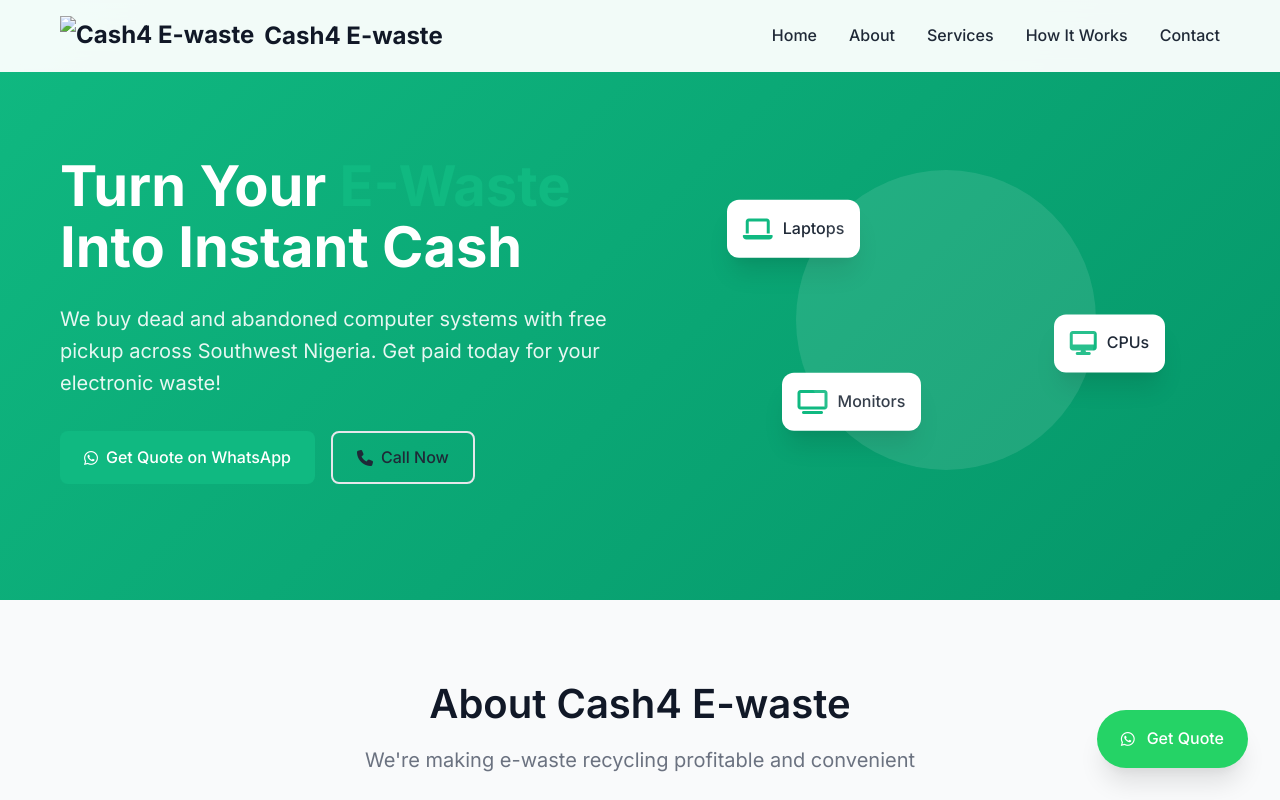
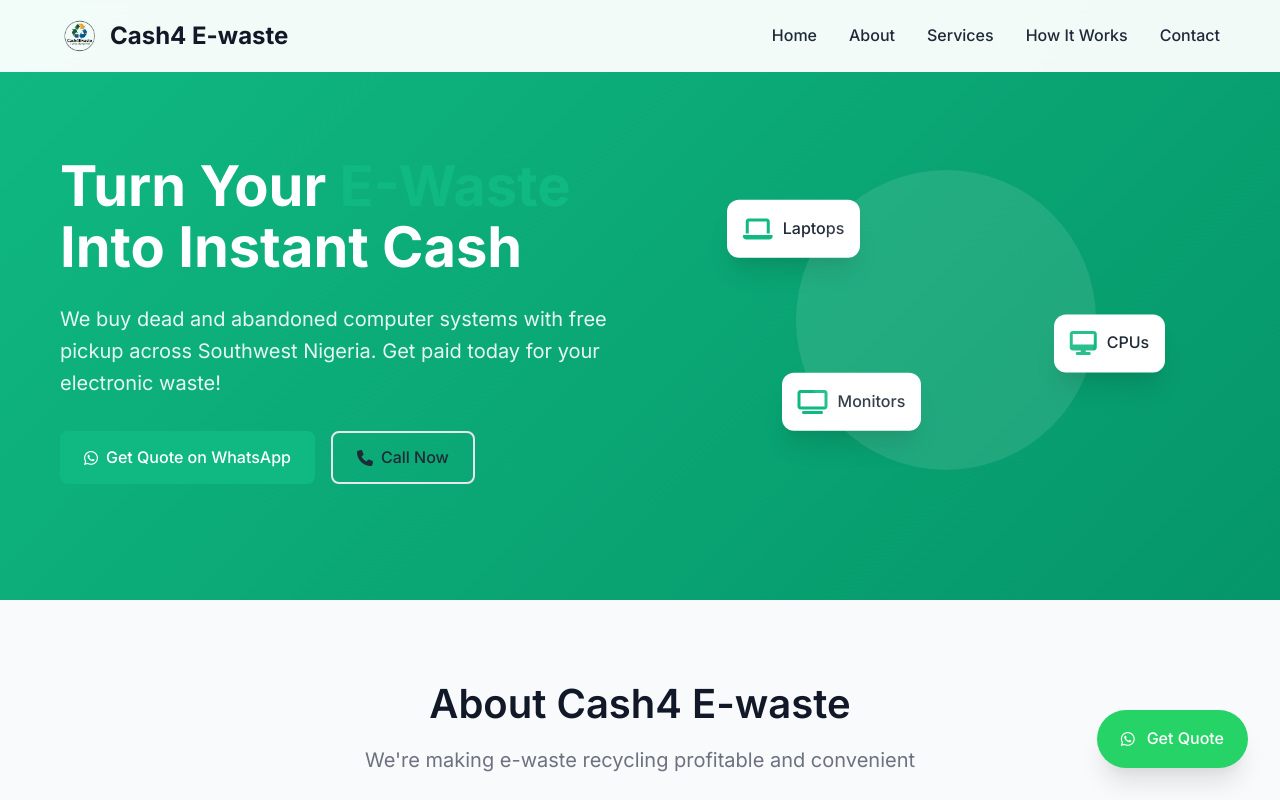
Before and after one commit to josh238/cash4ewaste, a plain HTML site: page index.html in a window 1280 px wide. Shown: the top 800 px of the page. Drawn offline with Linux system fonts and the light colour scheme.

Commit message:
added logo

```diff
--- a/index.html
+++ b/index.html
@@ -13,7 +13,7 @@
     <nav class="navbar">
         <div class="nav-container">
             <div class="nav-logo">
-                <img src="assets/logo.png" alt="Cash4 E-waste" id="logo">
+                <img src="ChatGPT_Image_Jun_18__2025__06_16_20_PM-removebg-preview.png" alt="Cash4 E-waste" id="logo">
                 <span>Cash4 E-waste</span>
             </div>
             <div class="nav-menu" id="nav-menu">
```
